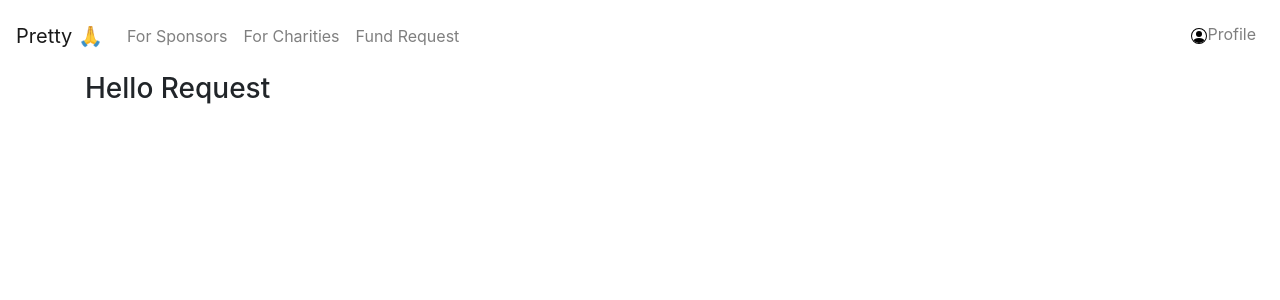
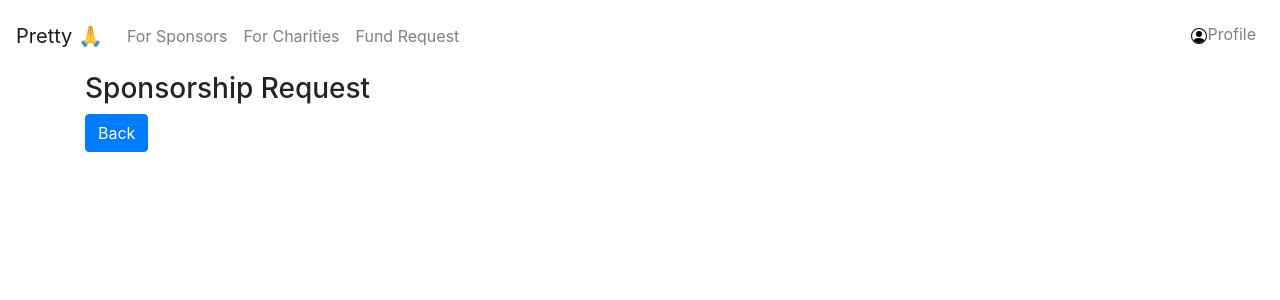
Before and after one commit to tr-hack-to-the-future/prettyplease-frontend, a React (Create React App) app: page /DisplayRequest in a window 1280 px wide. Shown: the top 300 px of the page. Built offline with nearby package versions, Linux system fonts and the light colour scheme.

Commit message:
add working Back button

```diff
--- a/src/components/displayrequest/DisplayRequest.js
+++ b/src/components/displayrequest/DisplayRequest.js
@@ -1,13 +1,26 @@
 import React from 'react';
 import Container from 'react-bootstrap/Container';
+import Button from 'react-bootstrap/Button';
+import { useHistory } from 'react-router-dom';
 
-    function DisplayRequest() {
+function DisplayRequest() {
+
+    let history = useHistory();
+
+    function handleClick() {
+        history.push("/ForSponsors");
+    }
 
     return (
         <Container>
             <h3>
-                Hello Request
+                Sponsorship Request
             </h3>
+            <div>
+                <Button variant="primary" onClick={handleClick}>
+                    Back
+                </Button>
+            </div>
         </Container>
 
     );
@@ -15,5 +28,4 @@ import Container from 'react-bootstrap/Container';
 }
 
 
-
-export default DisplayRequest;
+    export default DisplayRequest;
```
